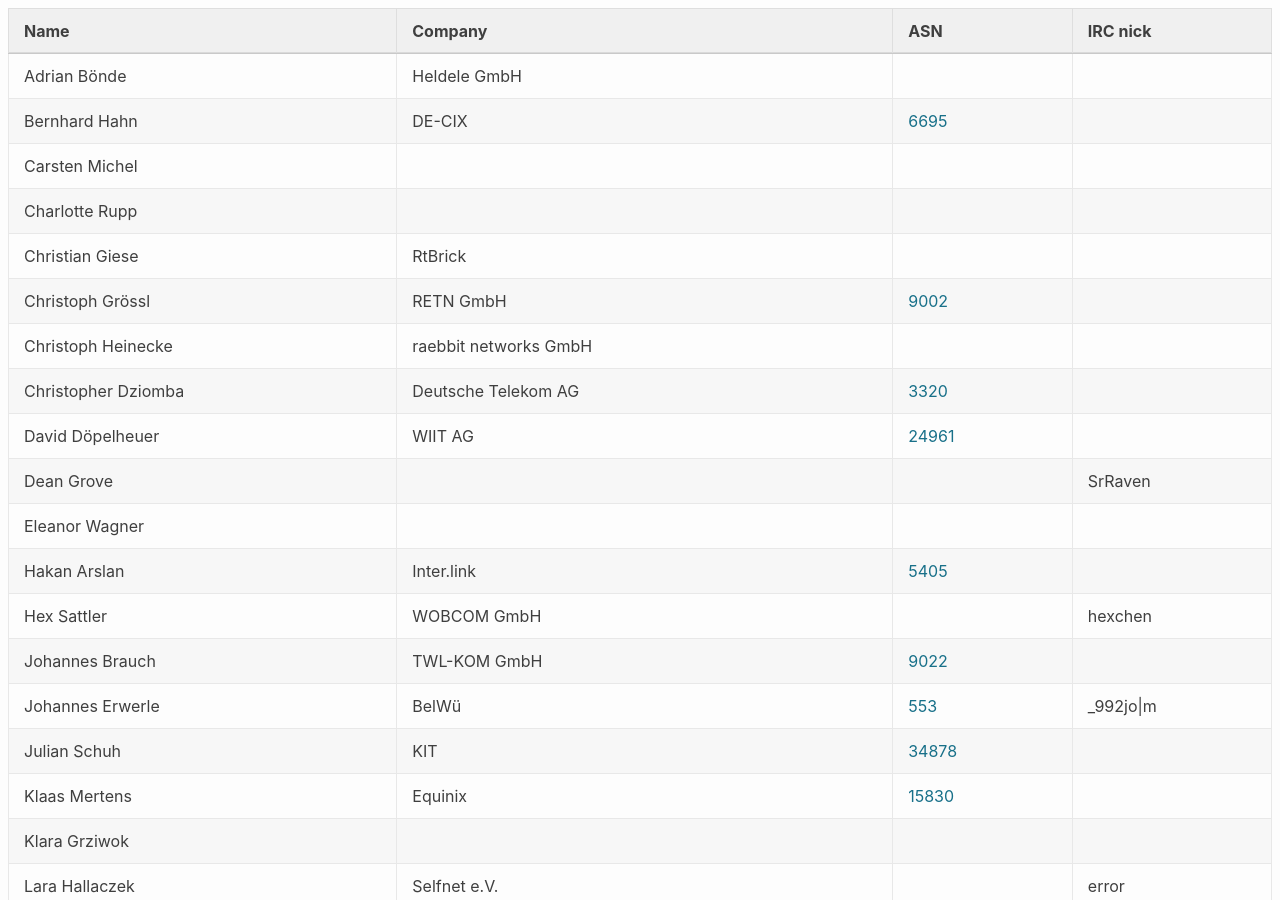
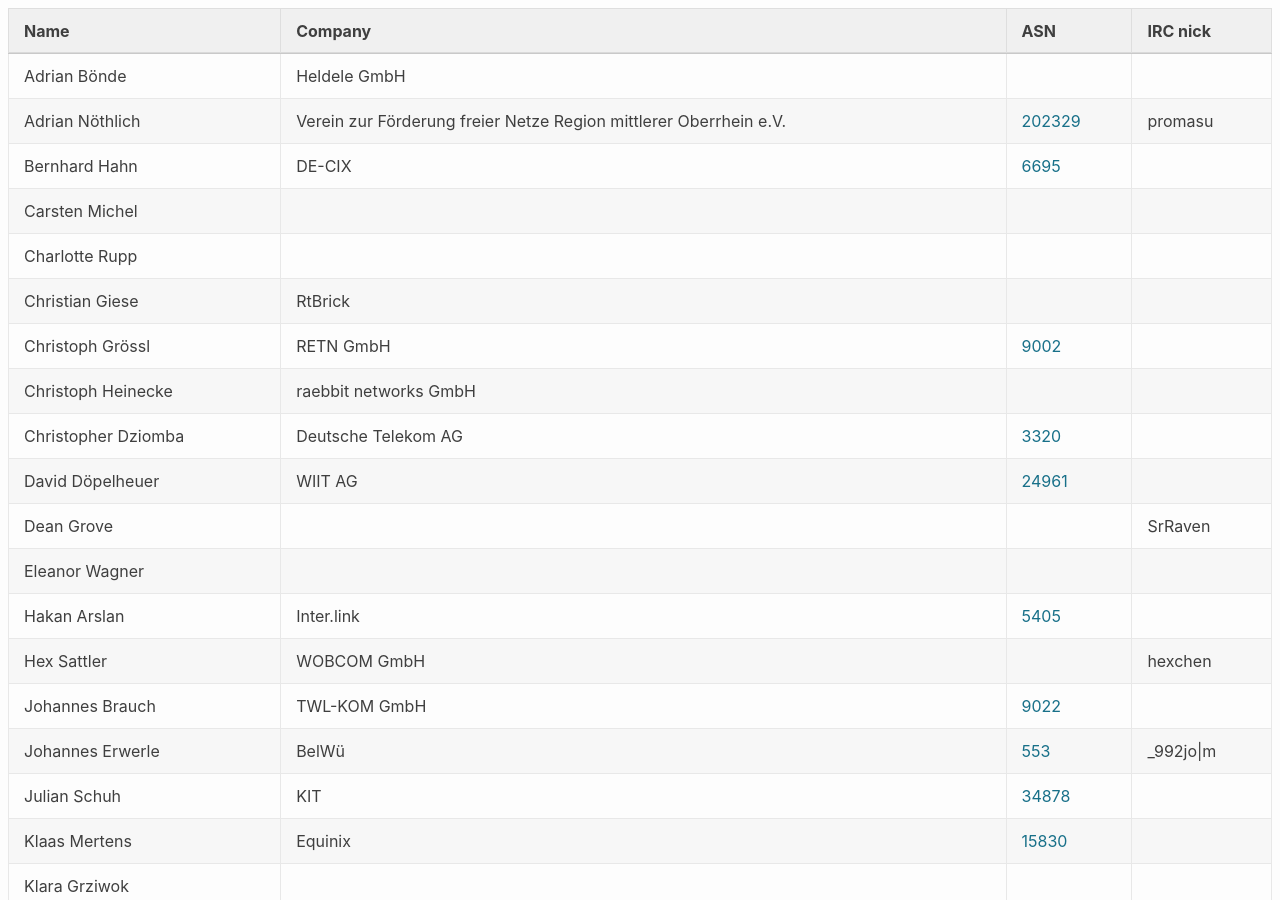
Before and after one commit to denog/pretix-attendeelist, a Jekyll site: the page built from denogmeetup24-04/index.markdown, in a window 1280 px wide and 900 px high. Built offline with Jekyll 4.4.1, drawn with Linux system fonts in a browser that asks for light colours.

Commit message:
Latest data: Wed Apr 24 08:30:01 UTC 2024

```diff
--- a/_data/attendees_denogmeetup24-04.json
+++ b/_data/attendees_denogmeetup24-04.json
@@ -4,6 +4,12 @@
     "company": "Heldele GmbH",
     "irc": null,
     "asn": null
+  },
+  {
+    "name": "Adrian Nöthlich",
+    "company": "Verein zur Förderung freier Netze Region mittlerer Oberrhein e.V.",
+    "irc": "promasu",
+    "asn": "202329"
   },
   {
     "name": "Bernhard Hahn",
```
